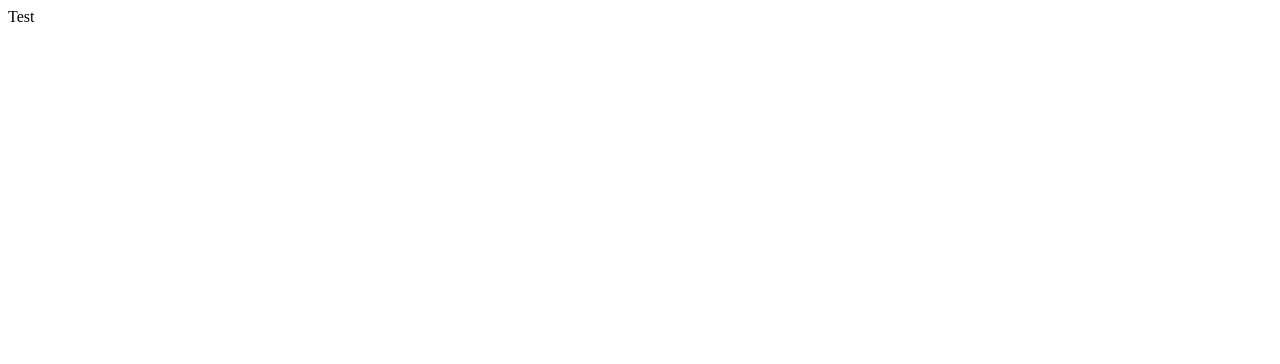
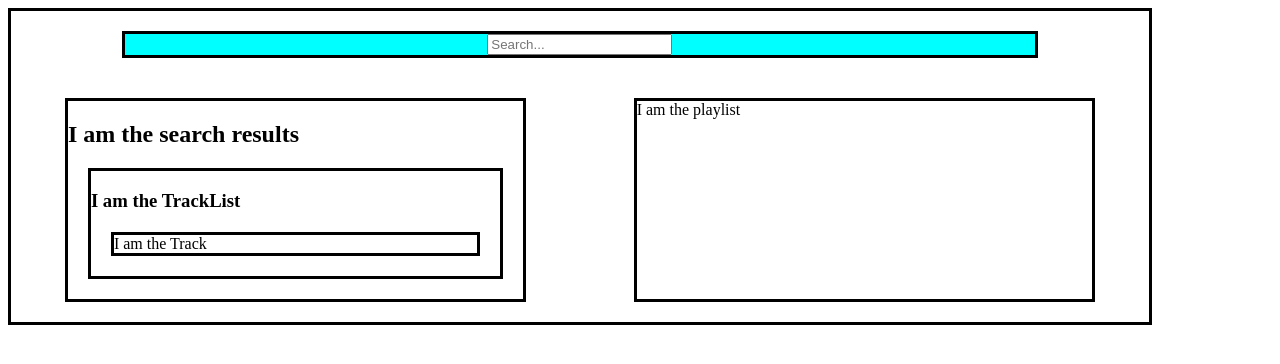
Before and after one commit to ryandw7/spotify-playlist-app, a React (Create React App) app: page / in a window 1280 px wide. Shown: the top 364 px of the page. Built offline with nearby package versions, Linux system fonts and the light colour scheme.

Commit message:
add basic component architecture and css

```diff
--- a/src/App.js
+++ b/src/App.js
@@ -1,8 +1,15 @@
+import React from 'react';
+import Playlist from './Playlist';
+import SearchBar from './SearchBar';
+import SearchResults from './SearchResults';
+import styles from './App.module.css';
 
 function App() {
   return (
-    <div className="App">
-    Test
+    <div className={styles.app}>
+    <SearchBar className={styles.searchBar}/>
+    <SearchResults />
+    <Playlist />
     </div>
   );
 }
--- /dev/null
+++ b/src/App.module.css
@@ -0,0 +1,38 @@
+.app {
+    width: 90%;
+    border: 3px solid black;
+    display: flex;
+    flex-direction: row;
+    flex-wrap: wrap;
+    justify-content: space-around;
+}
+
+.searchBar {
+    margin: 20px;
+    width: 80%;
+    text-align: center;
+    background-color: aqua;
+    border: 3px solid black;
+}
+
+.searchResults {
+    margin: 20px;
+width: 40%;
+border: 3px solid black;
+}
+
+.playList {
+    margin: 20px;
+    border: 3px solid black;
+    width: 40%;
+}
+
+.trackList {
+    margin: 20px;
+    border: 3px solid black;
+}
+
+.track {
+    margin: 20px;
+    border: 3px solid black;
+}
--- /dev/null
+++ b/src/Playlist.js
@@ -0,0 +1,8 @@
+import React from 'react';
+import styles from './App.module.css';
+
+export default function Playlist(){
+    return (
+        <div className={styles.playList}>I am the playlist</div>
+    )
+}
--- /dev/null
+++ b/src/SearchBar.js
@@ -0,0 +1,15 @@
+import React, { useState } from 'react';
+import styles from './App.module.css'
+export default function SearchBar() {
+    const [text, setText] = useState('');
+    const handleChange = ({ target }) => {
+    setText(target.value);
+    }
+    return (
+        <div className={styles.searchBar}>
+            <form>
+                <input type="text" value={text} onChange={handleChange} placeholder="Search..."/>
+            </form>
+        </div>
+    )
+}
--- /dev/null
+++ b/src/SearchResults.js
@@ -0,0 +1,12 @@
+import React from 'react';
+import styles from './App.module.css';
+import TrackList from './TrackList';
+
+export default function SearchResults() {
+    return (
+        <div className={styles.searchResults}>
+            <h2>I am the search results</h2>
+            <TrackList />
+        </div>
+    )
+}
--- /dev/null
+++ b/src/Track.js
@@ -0,0 +1,8 @@
+import React from 'react';
+import styles from './App.module.css';
+
+export default function Track(){
+    return (
+        <div className={styles.track}>I am the Track</div>
+    )
+}
--- /dev/null
+++ b/src/TrackList.js
@@ -0,0 +1,12 @@
+import React from 'react';
+import styles from './App.module.css';
+import Track from './Track';
+
+export default function TrackList() {
+    return (
+        <div className={styles.trackList}>
+            <h3>I am the TrackList</h3>
+            <Track />
+        </div>
+    )
+}
```
